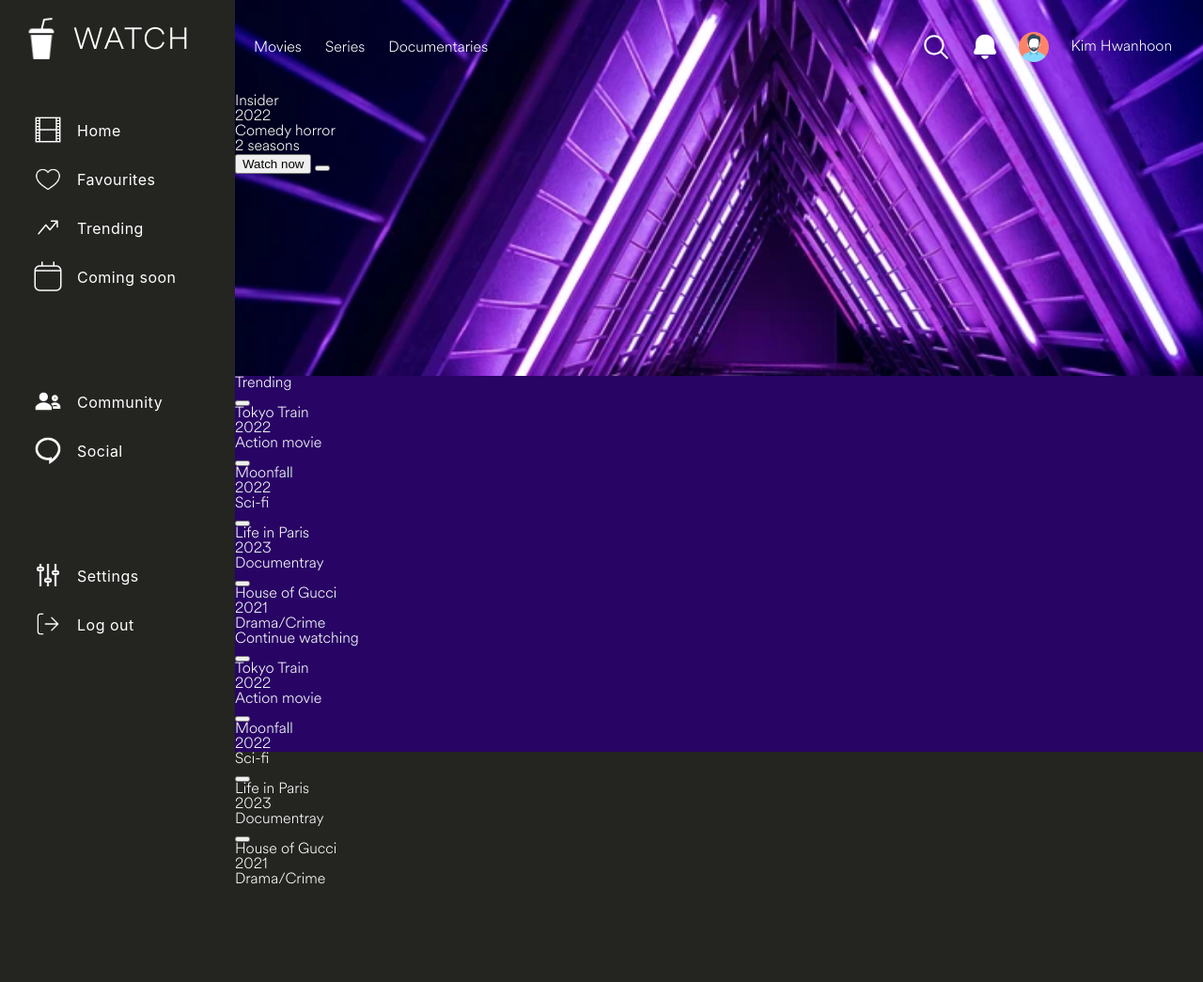
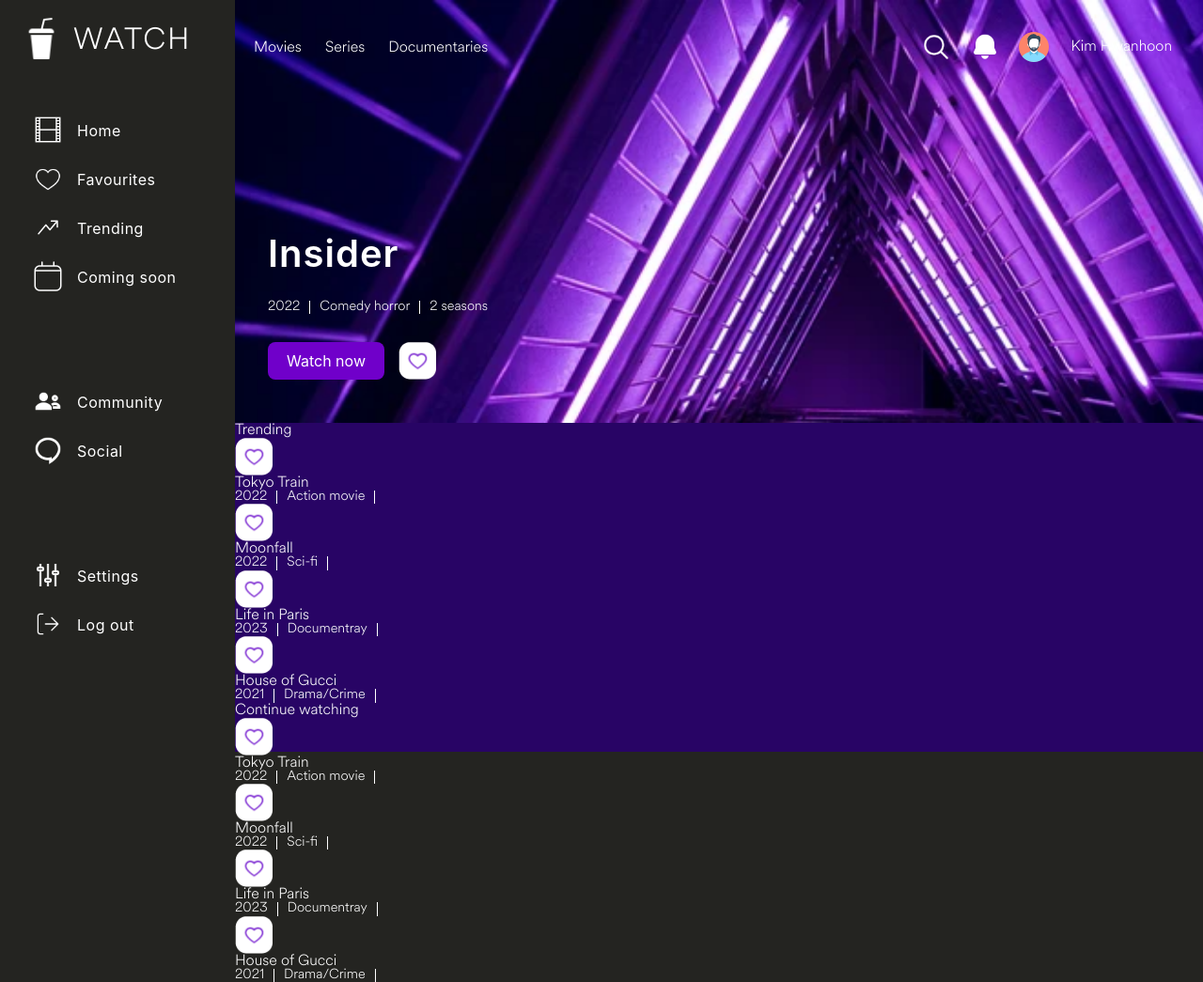
Before and after one commit to AJ3504/Movie-App, a plain HTML site: page index.html in a window 1280 px wide. Shown: the whole page at 94% size. Before the commit the page ends 944 px from the top, so only its background shows below. Drawn offline with Linux system fonts and the light colour scheme.

Commit message:
version 1.0.3 CSS main>section1 updated

```diff
--- a/static/style.css
+++ b/static/style.css
@@ -110,7 +110,7 @@ main {
     background-repeat: no-repeat;
     background-position: -100px;
     background-size: cover;
-    height: 400px;
+    height: 450px;
 }
 header {
     height: 100px;
@@ -145,5 +145,68 @@ header {
 #nav-profile-container h2 {
     padding: 8px;
 }
+/* 섹션 1 영화 소개 컨테이너 */
+#section1-div {
+    display: flex;
+    flex-direction: column;
+    padding-left: 35px;
+    gap: 30px;
+    padding-top: 150px;
+}
+#section1-movie-title {
+    font-size: 2.5rem;
+    font-family: Montserrat, -apple-system, "system-ui", Roboto, "Helvetica Neue", sans-serif;
+    letter-spacing: 1px;
+    font-weight: 600;
+}
+.movie-basic-info {
+    display: flex;
+    gap: 10px;
+}
+.movie-basic-info p {
+    font-size: 0.9rem;
+}
+.movie-basic-info-year {
+    padding-right: 10px;
+    border-right: 1.5px white solid;
+}
+.movie-basic-info-seasons {
+    padding-left: 10px;
+    border-left: 1.5px white solid;
+}
+/* Watch now 버튼 */
+#section1-div-comp-3 {
+    display: flex;
+    gap: 15px;
+}
+#Button-watch {
+    padding: 10px 20px;
+    font-size: 1rem;
+    font-family: Montserrat, -apple-system, "system-ui", Roboto, "Helvetica Neue", sans-serif;
+    color: #fff;
+    background: #7000ca;
+    border: none;
+    border-radius: 8px;
+    cursor: pointer;
+}
+.Button-add-to-favorite {
+    background: url(imgs/like-editted.png);
+    width: 32px;height: 32px;
+    background-repeat: no-repeat;
+    background-size: contain;
+    padding: 20px;
+    border: none;
+    cursor: pointer;
+}
+.Button-add-to-favorite:hover {
+    background: url(imgs/liked.png);
+    width: 32px;height: 32px;
+    background-repeat: no-repeat;
+    background-size: contain;
+    padding: 20px;
+    border: none;
+    cursor: pointer;
+}
+
 
 /* 섹션 1 끝 */
```
Also changed, not shown: static/imgs/like-editted.png (added), static/imgs/liked.png, 2 other files.
